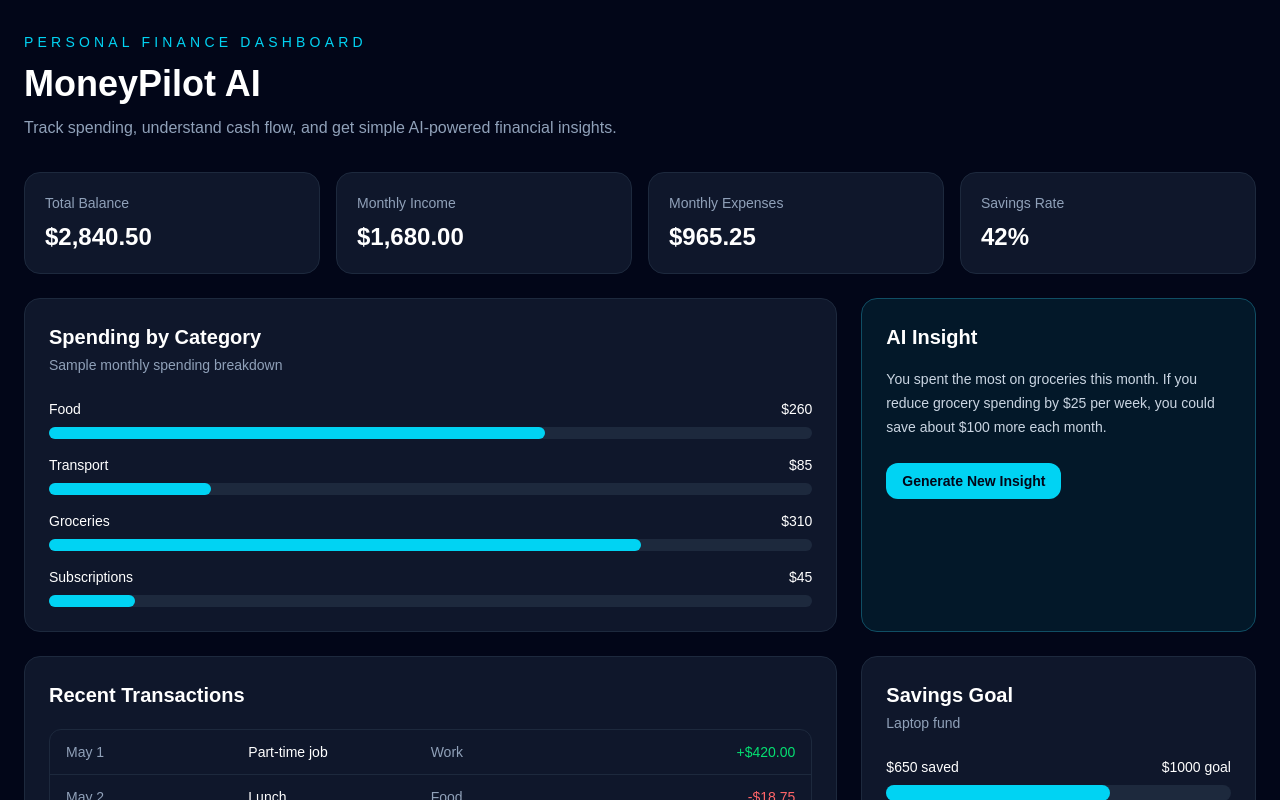
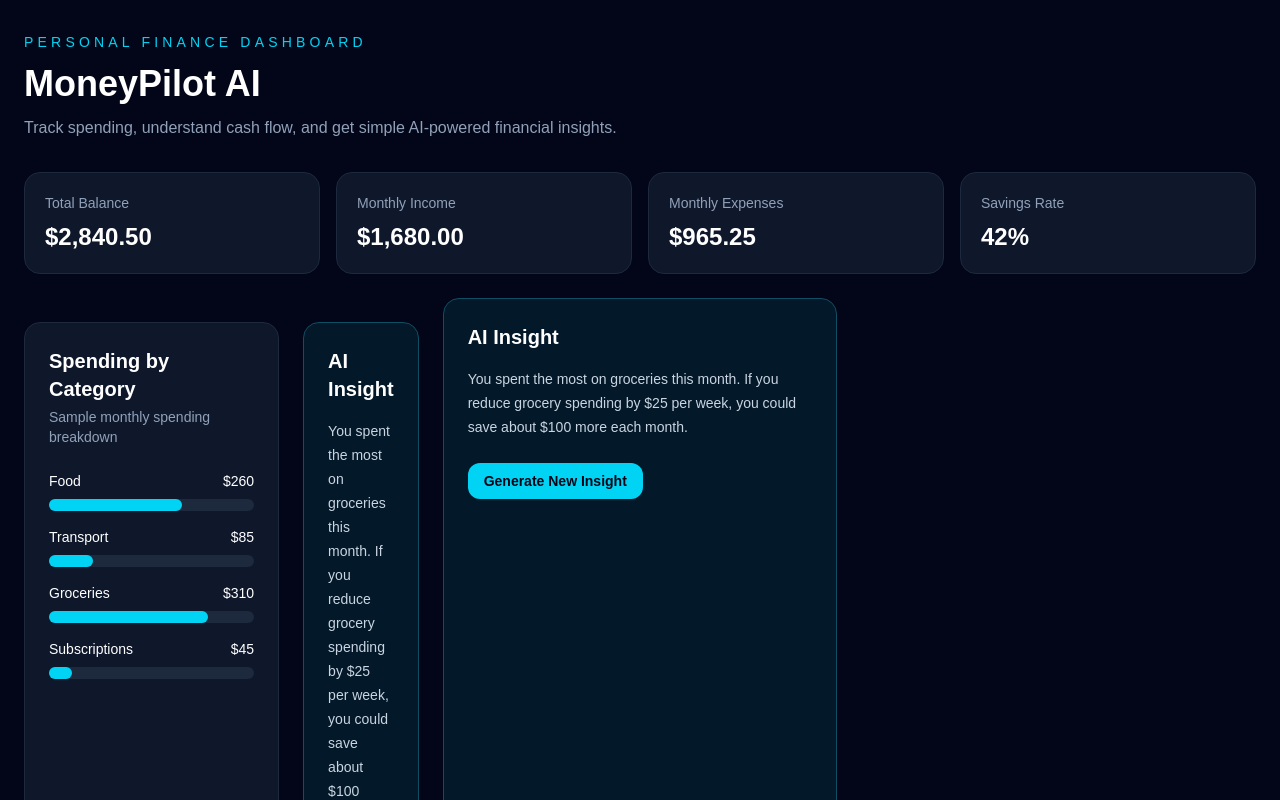
Before and after one commit to Ripunjay0602/moneypilot-ai, a Next.js app in the folder frontend/: page / in a window 1280 px wide. Shown: the top 800 px of the page. Built offline with nearby package versions, Linux system fonts and the light colour scheme.

Commit message:
Create spending category component

```diff
--- a/frontend/src/app/page.tsx
+++ b/frontend/src/app/page.tsx
@@ -1,6 +1,8 @@
 import AiInsightCard from "@/components/AiInsightCard";
 import RecentTransactions from "@/components/RecentTransactions";
-import SavingsGoalCard from "@/components/SavingsGoalCard";import SummaryCard from "@/components/SummaryCard";
+import SavingsGoalCard from "@/components/SavingsGoalCard";
+import SpendingCategoryCard from "@/components/SpendingCategoryCard";
+import SummaryCard from "@/components/SummaryCard";
 import { spendingCategories, transactions } from "@/data/sampleTransactions";
 
 export default function Home() {
@@ -26,30 +28,11 @@ export default function Home() {
         </div>
 
         <div className="mt-6 grid gap-6 lg:grid-cols-3">
-          <div className="rounded-2xl border border-slate-800 bg-slate-900 p-6 lg:col-span-2">
-            <h2 className="text-xl font-semibold">Spending by Category</h2>
-            <p className="mt-1 text-sm text-slate-400">
-              Sample monthly spending breakdown
-            </p>
+          <div className="mt-6 grid gap-6 lg:grid-cols-3">
+  <SpendingCategoryCard categories={spendingCategories} />
 
-            <div className="mt-6 space-y-4">
-              {spendingCategories.map((category) => (
-                <div key={category.name}>
-                  <div className="mb-2 flex justify-between text-sm">
-                    <span>{category.name}</span>
-                    <span>${category.amount}</span>
-                  </div>
-
-                  <div className="h-3 rounded-full bg-slate-800">
-                    <div
-                      className="h-3 rounded-full bg-cyan-400"
-                      style={{ width: `${category.amount / 4}%` }}
-                    />
-                  </div>
-                </div>
-              ))}
-            </div>
-          </div>
+  <AiInsightCard />
+</div>
 
           <AiInsightCard />
         </div>
--- /dev/null
+++ b/frontend/src/components/SpendingCategoryCard.tsx
@@ -0,0 +1,39 @@
+type SpendingCategory = {
+  name: string;
+  amount: number;
+};
+
+type SpendingCategoryCardProps = {
+  categories: SpendingCategory[];
+};
+
+export default function SpendingCategoryCard({
+  categories,
+}: SpendingCategoryCardProps) {
+  return (
+    <div className="rounded-2xl border border-slate-800 bg-slate-900 p-6 lg:col-span-2">
+      <h2 className="text-xl font-semibold">Spending by Category</h2>
+      <p className="mt-1 text-sm text-slate-400">
+        Sample monthly spending breakdown
+      </p>
+
+      <div className="mt-6 space-y-4">
+        {categories.map((category) => (
+          <div key={category.name}>
+            <div className="mb-2 flex justify-between text-sm">
+              <span>{category.name}</span>
+              <span>${category.amount}</span>
+            </div>
+
+            <div className="h-3 rounded-full bg-slate-800">
+              <div
+                className="h-3 rounded-full bg-cyan-400"
+                style={{ width: `${category.amount / 4}%` }}
+              />
+            </div>
+          </div>
+        ))}
+      </div>
+    </div>
+  );
+}
```
